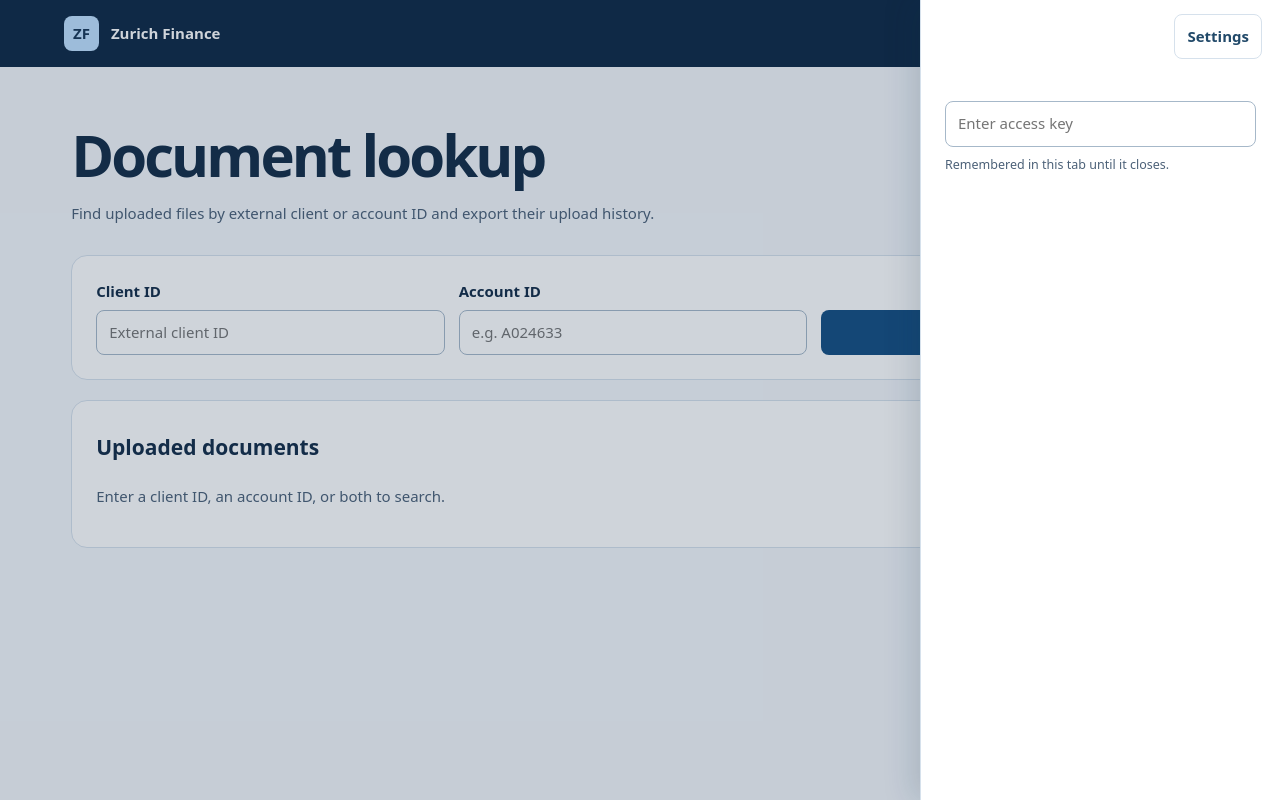
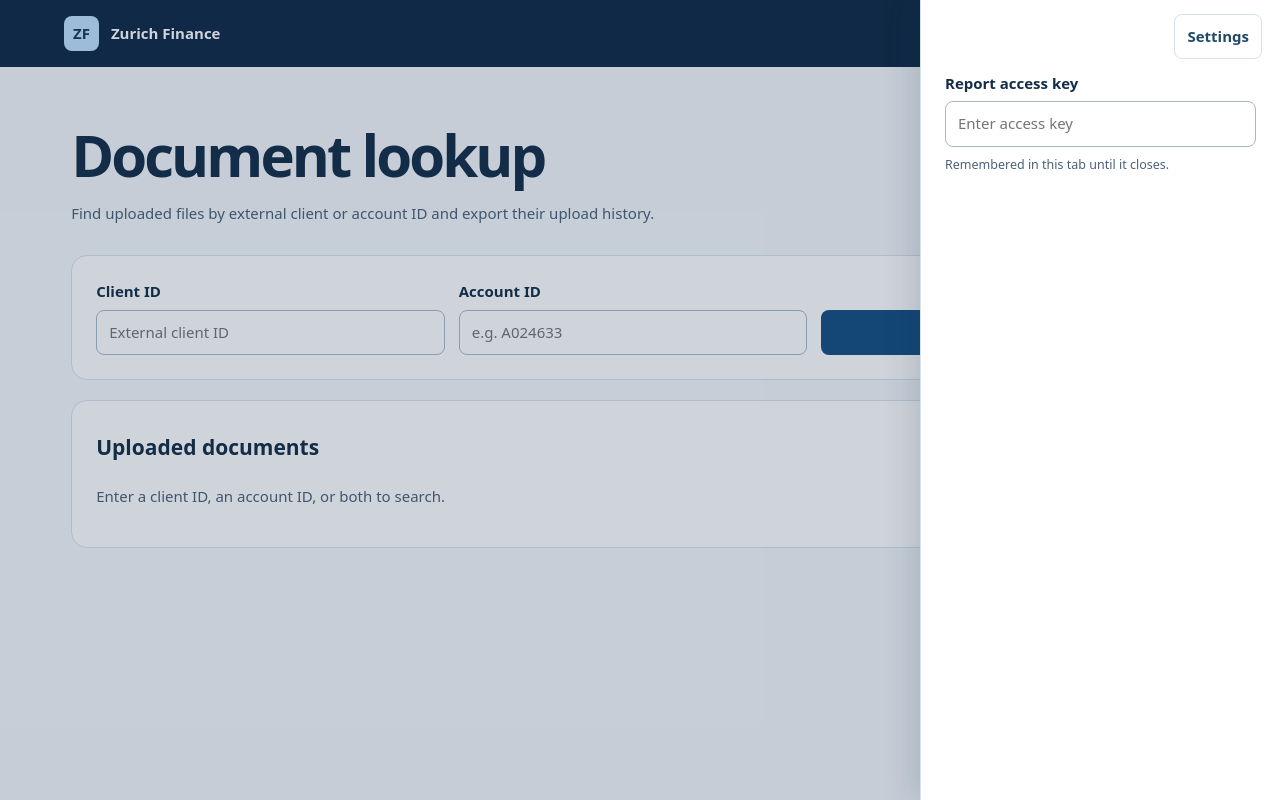
Before and after one commit to zfcorp/ZurichInstafinDocsuploadedBy, a plain HTML site: page docs/index.html in a window 1280 px wide. Drawn offline with Linux system fonts and the light colour scheme.

Commit message:
Fix access key label contrast in sidebar
Co-authored-by: Copilot <223556219+Copilot@users.noreply.github.com>

```diff
--- a/docs/index.html
+++ b/docs/index.html
@@ -1,5 +1,5 @@
 <!doctype html><html lang="en"><head><meta charset="utf-8"><meta name="viewport" content="width=device-width,initial-scale=1"><title>Document lookup · Zurich Finance</title>
-<link rel="stylesheet" href="./style.css?v=header-settings"><script defer src="./config.js"></script><script defer src="./app.js?v=76ccf7c"></script></head>
+<link rel="stylesheet" href="./style.css?v=header-settings-2"><script defer src="./config.js"></script><script defer src="./app.js?v=76ccf7c"></script></head>
 <body><header><b class="mark">ZF</b><strong>Zurich Finance</strong><span>Workspace</span><details id="keySettings"><summary>Settings</summary><div class="key-panel"><label for="key">Report access key</label><input id="key" form="lookup" type="password" required autocomplete="off" placeholder="Enter access key"><small>Remembered in this tab until it closes.</small></div></details></header><main>
 <h1>Document lookup</h1><p>Find uploaded files by external client or account ID and export their upload history.</p>
 <form id="lookup"><div><label for="client">Client ID</label><input id="client" placeholder="External client ID" maxlength="128"></div><div><label for="account">Account ID</label><input id="account" placeholder="e.g. A024633" maxlength="128"></div><button id="search">Find documents</button></form>
```
Also changed, not shown: docs/style.css (+1 -1 lines).
